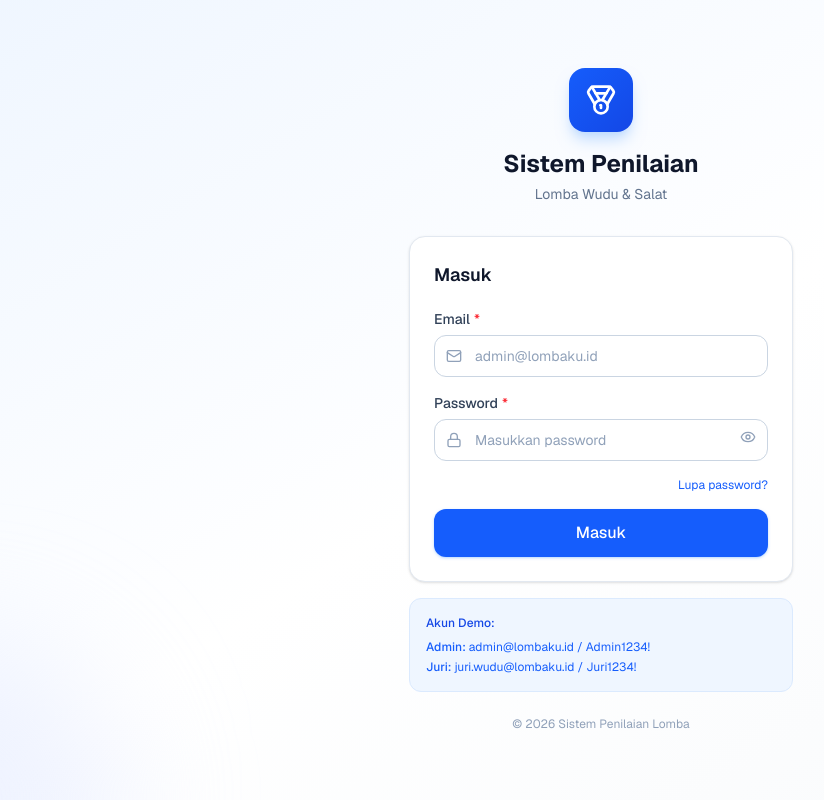
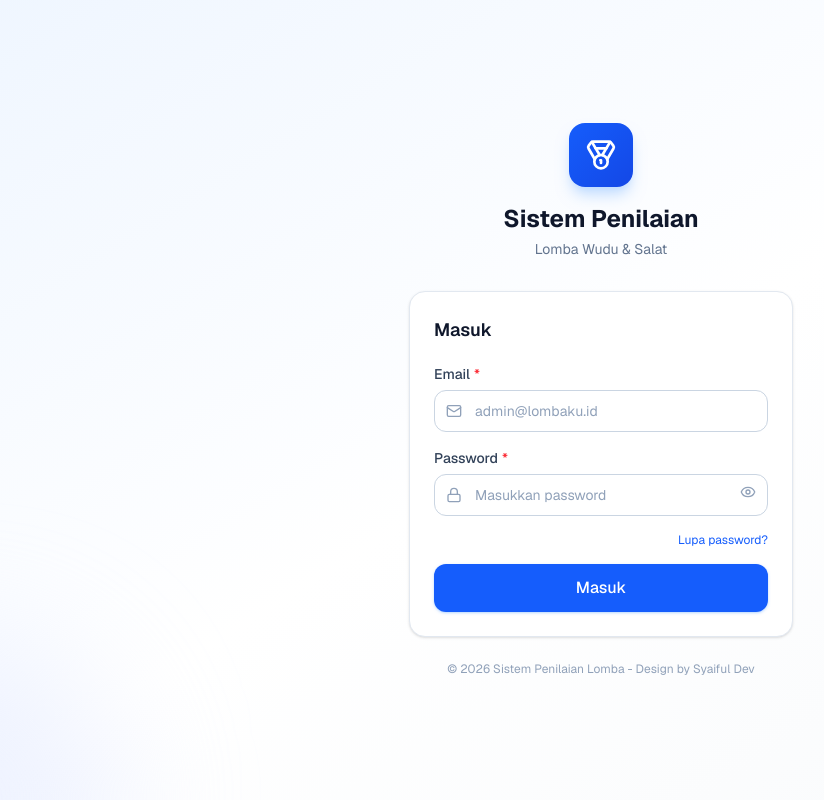
Before and after one commit to Syaifuldev/Nilailomba, a Next.js app: page /login in a window 1280 px wide. Shown: the whole page, without its empty margins (39-863 px from the left). Built offline with nearby package versions, Linux system fonts and the light colour scheme; no server answers.

Commit message:
UI: Remove Riwayat Aktivitas from sidebar and update login page text

```diff
--- a/app/(auth)/login/page.tsx
+++ b/app/(auth)/login/page.tsx
@@ -144,17 +144,10 @@ export default function LoginPage() {
           </form>
         </div>
 
-        {/* Info */}
-        <div className="mt-4 rounded-xl border border-blue-100 bg-blue-50 p-4">
-          <p className="text-xs font-medium text-blue-700 mb-2">Akun Demo:</p>
-          <div className="space-y-1 text-xs text-blue-600">
-            <p><span className="font-medium">Admin:</span> admin@lombaku.id / Admin1234!</p>
-            <p><span className="font-medium">Juri:</span> juri.wudu@lombaku.id / Juri1234!</p>
-          </div>
-        </div>
+
 
         <p className="mt-6 text-center text-xs text-slate-400">
-          © {new Date().getFullYear()} Sistem Penilaian Lomba
+          © {new Date().getFullYear()} Sistem Penilaian Lomba - Design by Syaiful Dev
         </p>
       </div>
     </div>
--- a/components/layout/Sidebar.tsx
+++ b/components/layout/Sidebar.tsx
@@ -71,12 +71,7 @@ const navItems: NavItem[] = [
     icon: FileText,
     roles: ['admin', 'operator'],
   },
-  {
-    href: '/riwayat',
-    label: 'Riwayat Aktivitas',
-    icon: History,
-    roles: ['admin'],
-  },
+
   {
     href: '/pengaturan',
     label: 'Pengaturan',
```
